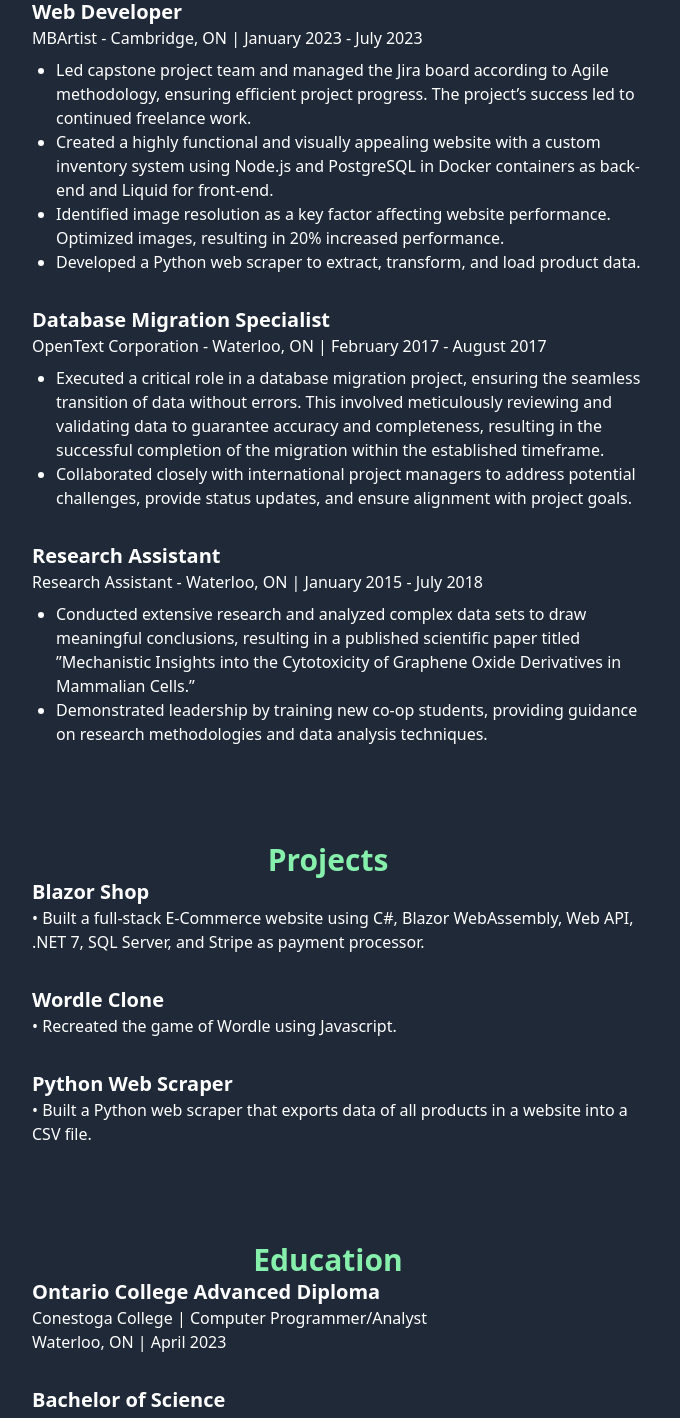
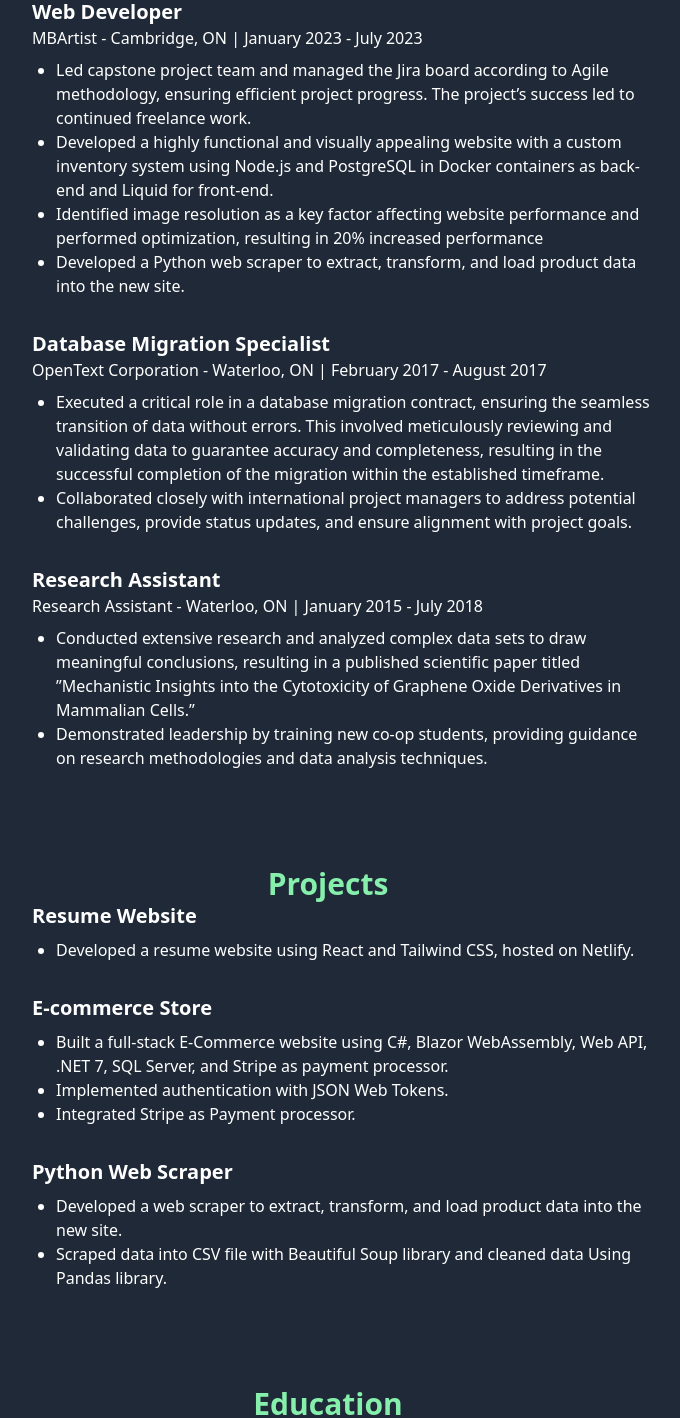
Before and after one commit to flanfy/ResumeWebsite, a React (Vite) app: page / in a window 1280 px wide. Shown: the part 1004-2422 px from the top of the page, without its empty margins (312-992 px from the left). Built offline with nearby package versions, Linux system fonts and the light colour scheme; a web font is replaced by a local one.

Commit message:
editing projects

```diff
--- a/src/components/About.jsx
+++ b/src/components/About.jsx
@@ -17,7 +17,7 @@ export default function About() {
                     />
                     <div className={`${currentTheme.text}`}>
                         <p>
-                            Hi! Welcome to my resume website made using React. I'm a full-stack developer with 1 year of work experience. I also have 3 years of research and data analysis experience. Flexible and willing to take other positions that may better fit my qualifications.
+                            Hi! Welcome to my resume website made using React. I'm a full-stack developer with 1 year of full-stack work experience. I also have 3 years of research and data analysis experience. Flexible and willing to take other positions that may better fit my qualifications.
                         </p>
                     </div>
                 </div>
--- a/src/components/Projects/Project.jsx
+++ b/src/components/Projects/Project.jsx
@@ -6,7 +6,11 @@ export default function Project({title, description}) {
   return (
         <div className={`mb-8 ${currentTheme.text}`}>
           <h3 className="text-xl font-semibold">{title}</h3>
-          <p>{description}</p>
+          <ul className="list-disc ml-6 mt-2">
+            {description.map((detail, index) => (
+              <li key={index}>{detail}</li>
+            ))}
+          </ul>
         </div>
     );
 }
--- a/src/data.js
+++ b/src/data.js
@@ -58,9 +58,9 @@ export const IMAGES = [
       date: "January 2023 - July 2023",
       responsibilities: [
         "Led capstone project team and managed the Jira board according to Agile methodology, ensuring efficient project progress. The project’s success led to continued freelance work.",
-        "Created a highly functional and visually appealing website with a custom inventory system using Node.js and PostgreSQL in Docker containers as back-end and Liquid for front-end.",
-        "Identified image resolution as a key factor affecting website performance. Optimized images, resulting in 20% increased performance.",
-        "Developed a Python web scraper to extract, transform, and load product data.",
+        "Developed a highly functional and visually appealing website with a custom inventory system using Node.js and PostgreSQL in Docker containers as back-end and Liquid for front-end.",
+        "Identified image resolution as a key factor affecting website performance and performed optimization, resulting in 20% increased performance",
+        "Developed a Python web scraper to extract, transform, and load product data into the new site.",
       ],
     },
     {
@@ -69,7 +69,7 @@ export const IMAGES = [
       location: "Waterloo, ON",
       date: "February 2017 - August 2017",
       responsibilities: [
-        "Executed a critical role in a database migration project, ensuring the seamless transition of data without errors. This involved meticulously reviewing and validating data to guarantee accuracy and completeness, resulting in the successful completion of the migration within the established timeframe.",
+        "Executed a critical role in a database migration contract, ensuring the seamless transition of data without errors. This involved meticulously reviewing and validating data to guarantee accuracy and completeness, resulting in the successful completion of the migration within the established timeframe.",
         "Collaborated closely with international project managers to address potential challenges, provide status updates, and ensure alignment with project goals."
       ],
     },
@@ -87,16 +87,25 @@ export const IMAGES = [
 
   export const PROJECT = [
     {
-      title: "Blazor Shop",
-      description: "• Built a full-stack E-Commerce website using C#, Blazor WebAssembly, Web API, .NET 7, SQL Server, and Stripe as payment processor.",
+      title: "Resume Website",
+      description: [
+        "Developed a resume website using React and Tailwind CSS, hosted on Netlify.",
+      ]
     },
     {
-      title: "Wordle Clone",
-      description: "• Recreated the game of Wordle using Javascript.",
+      title: "E-commerce Store",
+      description: [
+        "Built a full-stack E-Commerce website using C#, Blazor WebAssembly, Web API, .NET 7, SQL Server, and Stripe as payment processor.",
+        "Implemented authentication with JSON Web Tokens.",
+        "Integrated Stripe as Payment processor.",
+      ]
     },
     {
       title: "Python Web Scraper",
-      description: "• Built a Python web scraper that exports data of all products in a website into a CSV file.",
+      description: [
+        "Developed a web scraper to extract, transform, and load product data into the new site.",
+        "Scraped data into CSV file with Beautiful Soup library and cleaned data Using Pandas library.",
+      ]
     },
   ]
 
```
